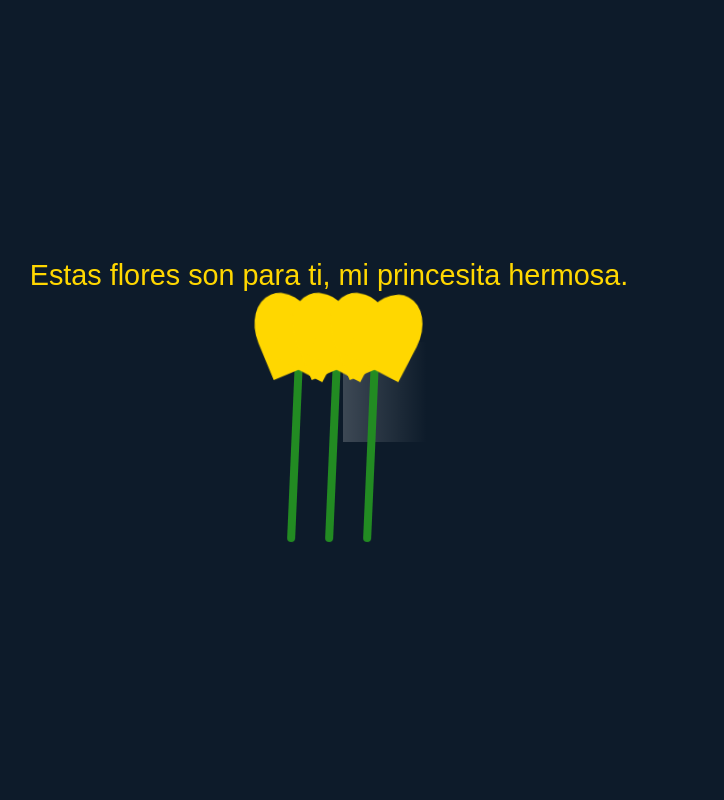
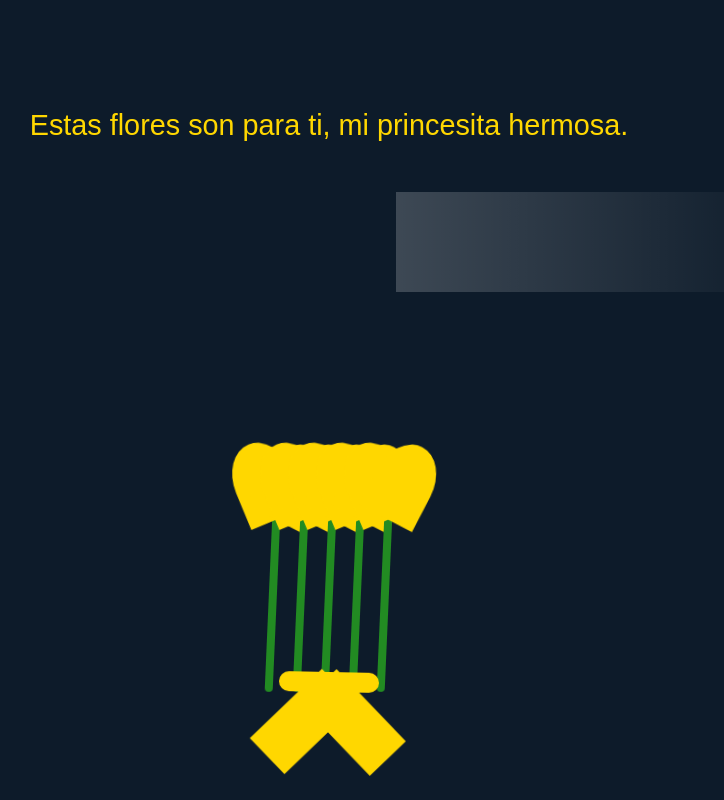
Before and after one commit to ManuelGG1708/Flowers, a plain HTML site: page index.html in a window 1280 px wide. Shown: the whole page, without its empty margins (311-1035 px from the left). Drawn offline with Linux system fonts and the light colour scheme.

Commit message:
Update index.html

```diff
--- a/index.html
+++ b/index.html
@@ -30,7 +30,10 @@
             display: flex;
             justify-content: center;
             align-items: flex-end;
-            gap: 30px;
+            flex-wrap: wrap;
+            gap: 20px;
+            width: 400px;
+            height: 500px;
         }
 
         .stem {
@@ -38,7 +41,7 @@
             height: 200px;
             background-color: #228B22;
             border-radius: 4px;
-            transform-origin: bottom;
+            position: relative;
             animation: sway 4s ease-in-out infinite;
         }
 
@@ -74,6 +77,36 @@
             height: 40px;
             background-color: #FFA500;
             border-radius: 50%;
+        }
+
+        /* Lazo */
+        .ribbon {
+            position: absolute;
+            bottom: 0;
+            width: 100px;
+            height: 20px;
+            background-color: #FFD700;
+            border-radius: 10px;
+            animation: sway 6s ease-in-out infinite;
+        }
+
+        .ribbon::before, .ribbon::after {
+            content: '';
+            position: absolute;
+            width: 50px;
+            height: 100px;
+            background-color: #FFD700;
+            bottom: -80px;
+        }
+
+        .ribbon::before {
+            left: 0;
+            transform: rotate(45deg);
+        }
+
+        .ribbon::after {
+            right: 0;
+            transform: rotate(-45deg);
         }
 
         /* Animación de balanceo */
@@ -117,20 +150,25 @@
     <div class="flower-container">
         <div class="wind"></div>
 
-        <!-- Tulipán 1 -->
+        <!-- Tulipanes -->
+        <div class="stem">
+            <div class="tulip"></div>
+        </div>
+        <div class="stem">
+            <div class="tulip"></div>
+        </div>
+        <div class="stem">
+            <div class="tulip"></div>
+        </div>
+        <div class="stem">
+            <div class="tulip"></div>
+        </div>
         <div class="stem">
             <div class="tulip"></div>
         </div>
 
-        <!-- Tulipán 2 -->
-        <div class="stem">
-            <div class="tulip"></div>
-        </div>
-
-        <!-- Tulipán 3 -->
-        <div class="stem">
-            <div class="tulip"></div>
-        </div>
+        <!-- Lazo -->
+        <div class="ribbon"></div>
     </div>
 </body>
 </html>
```
